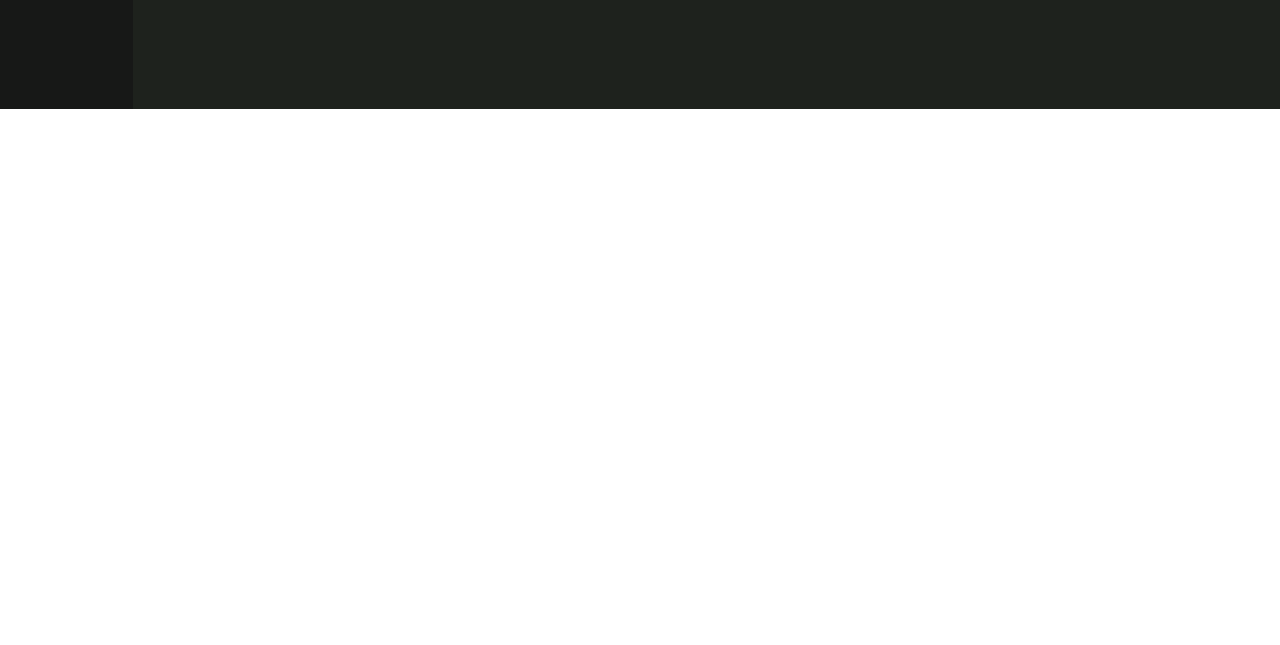
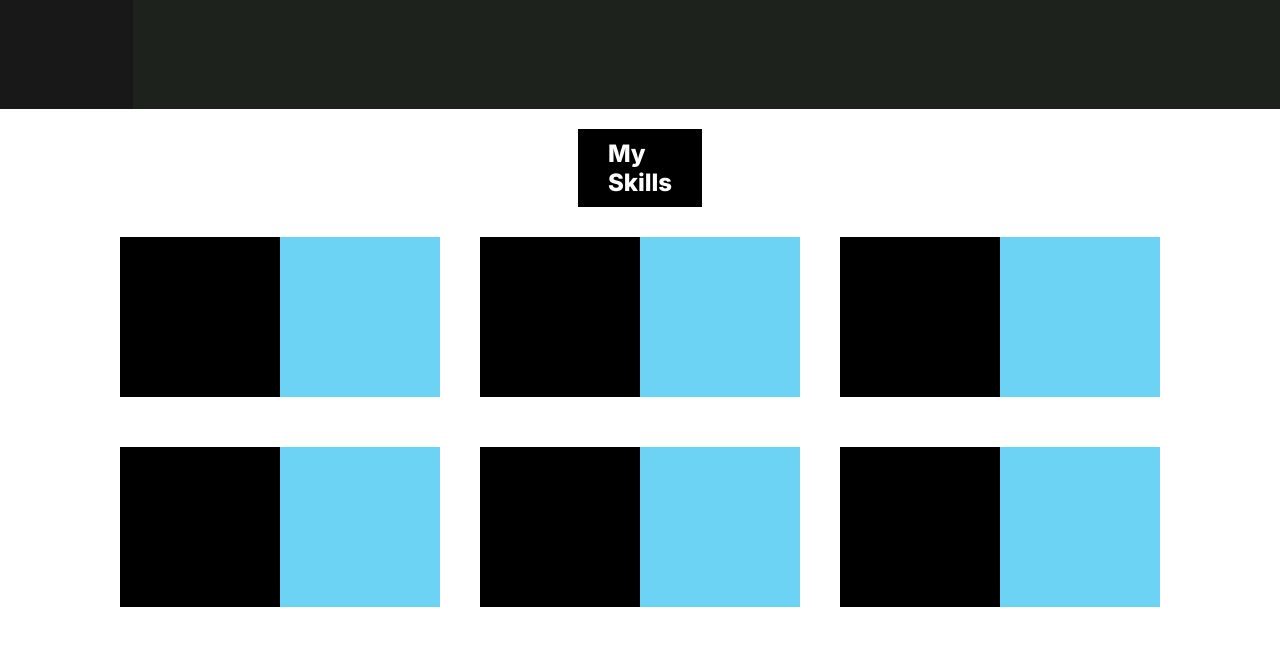
Before and after one commit to ChiobiJason/Portfolio, a plain HTML site: page index.html in a window 1280 px wide. Shown: the part 691-1336 px from the top of the page. Before the commit the page ends 800 px from the top, so only its background shows below. Drawn offline with Linux system fonts and the light colour scheme.

Commit message:
Partially finished skills section

```diff
--- a/index.html
+++ b/index.html
@@ -46,6 +46,42 @@
           </p>
         </div>
       </section>
+      <section id="skills">
+        <div id="skills-header">
+          <h2>
+            My <br />
+            Skills
+          </h2>
+        </div>
+        <div class="skill-container">
+          <div class="skill">
+            <div class="skill-black"></div>
+            <div class="skill-blue"></div>
+          </div>
+          <div class="skill">
+            <div class="skill-black"></div>
+            <div class="skill-blue"></div>
+          </div>
+          <div class="skill">
+            <div class="skill-black"></div>
+            <div class="skill-blue"></div>
+          </div>
+        </div>
+        <div class="skill-container">
+          <div class="skill">
+            <div class="skill-black"></div>
+            <div class="skill-blue"></div>
+          </div>
+          <div class="skill">
+            <div class="skill-black"></div>
+            <div class="skill-blue"></div>
+          </div>
+          <div class="skill">
+            <div class="skill-black"></div>
+            <div class="skill-blue"></div>
+          </div>
+        </div>
+      </section>
     </main>
     <footer></footer>
   </body>
--- a/style.css
+++ b/style.css
@@ -73,6 +73,42 @@
   word-spacing: 3px;
 }
 
+#skills {
+  display: flex;
+  flex-direction: column;
+  justify-content: center;
+  align-items: center;
+}
+
+#skills-header {
+  background: black;
+  color: white;
+  margin: 20px 0;
+  padding: 10px 30px;
+}
+
+.skill-container {
+  display: flex;
+  margin-bottom: 30px;
+}
+
+.skill {
+  display: flex;
+  height: 10rem;
+  width: 20rem;
+  margin: 10px 20px;
+}
+
+.skill-black {
+  background: black;
+  width: 50%;
+}
+
+.skill-blue {
+  background: #6cd3f4;
+  width: 50%;
+}
+
 /* Media query */
 @media only screen and (min-width: 1200px) {
   #hero-greeting {
@@ -97,3 +133,10 @@
     word-spacing: 0;
   }
 }
+
+@media only screen and (max-width: 1052px) {
+  .skill-container {
+    flex-direction: column;
+    margin-bottom: 0;
+  }
+}
```
